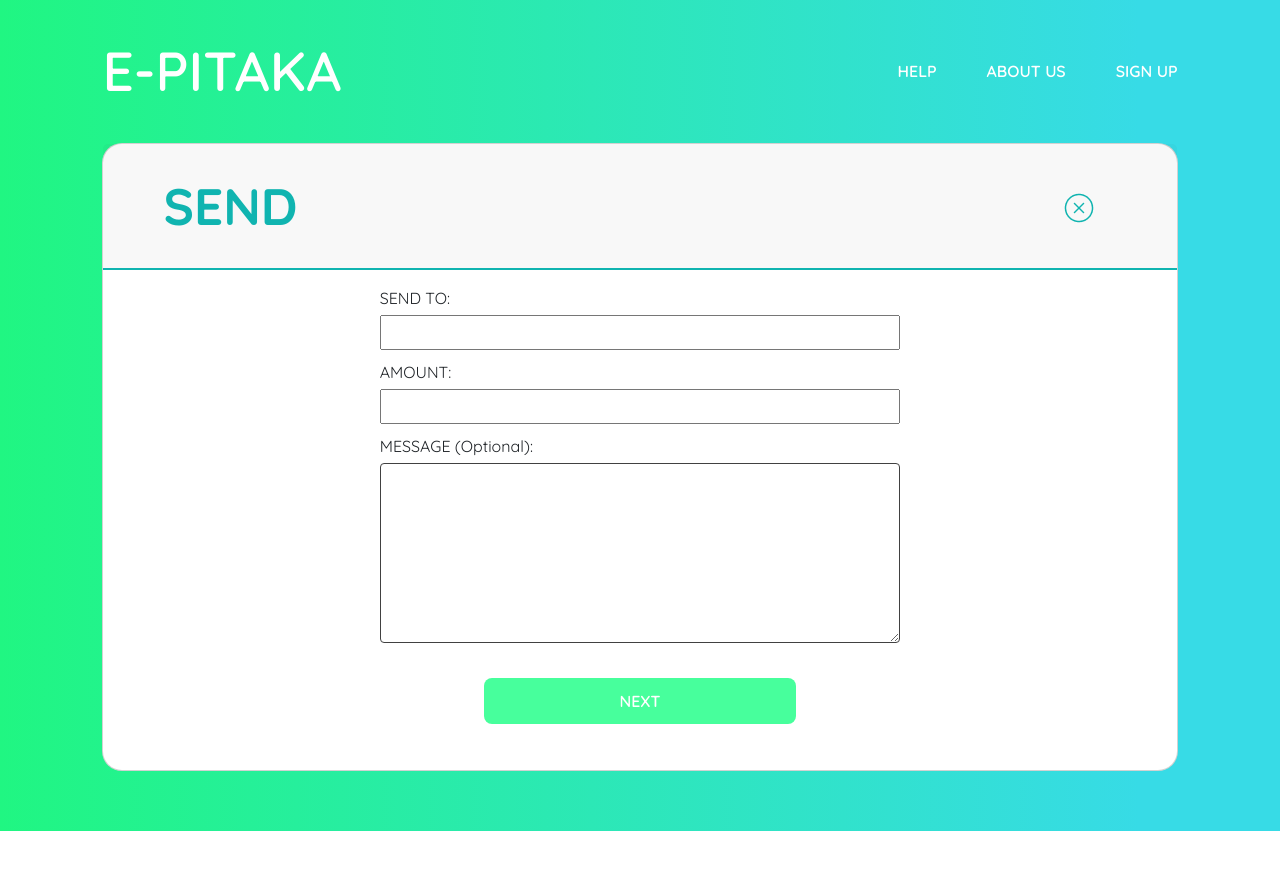
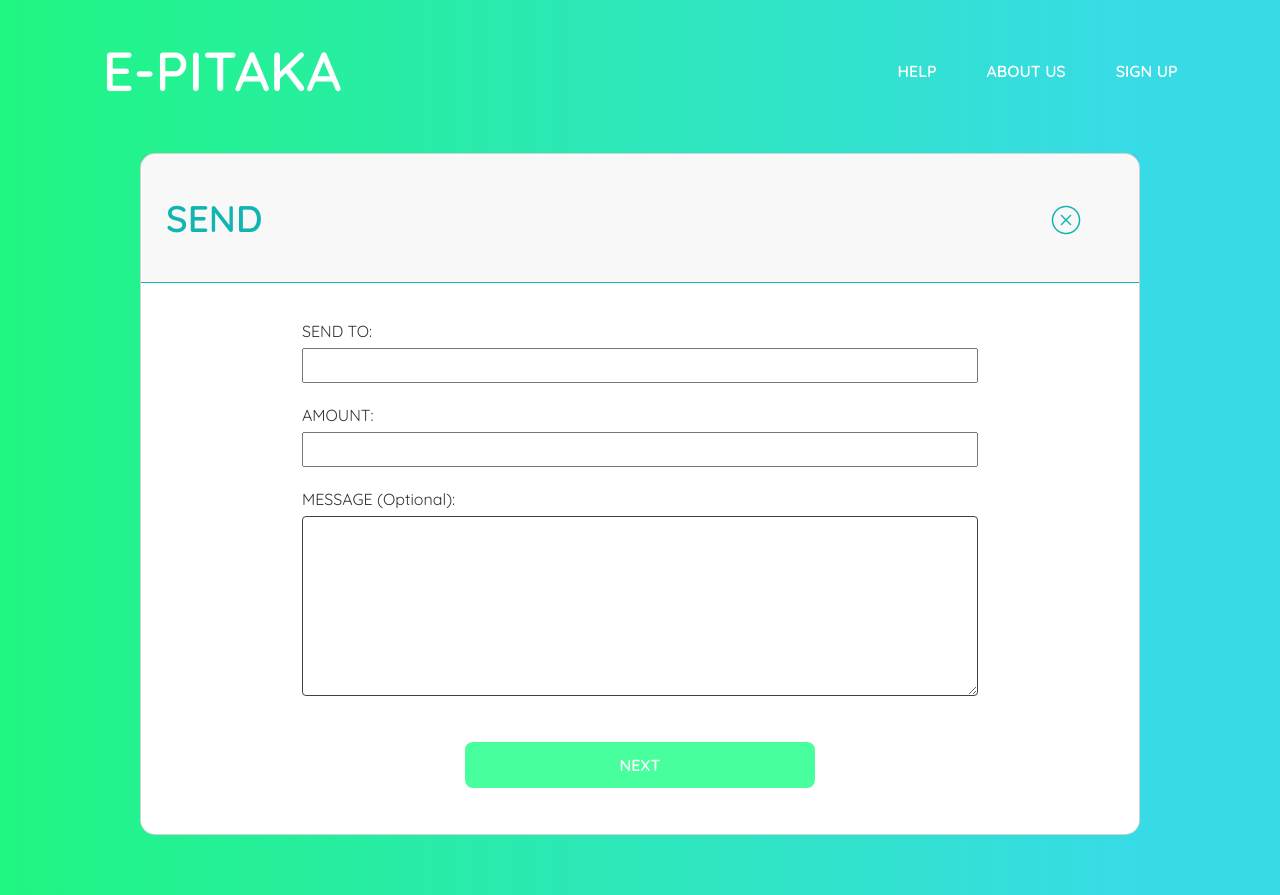
Before and after one commit to NotRelix/e-pitaka, a React (Vite) app in the folder client/: page /e-pitaka/send in a window 1280 px wide. Before the commit the page ends 831 px from the top, so only its background shows below. Built offline with nearby package versions, Linux system fonts and the light colour scheme; a web font is replaced by a local one.

Commit message:
fix: deposit, send, history, savings page css

```diff
--- a/client/src/components/CurrBalance.jsx
+++ b/client/src/components/CurrBalance.jsx
@@ -3,7 +3,7 @@ import view_hide from "../assets/View_hide.png";
 const CurrBalance = () => {
   return (
     <>
-      <div className="container balance-container">
+      <div className="card container balance-container">
         <div className="row balance-header">
           <div className="col">
             <h3>CURRENT BALANCE:</h3>
--- a/client/src/index.css
+++ b/client/src/index.css
@@ -25,6 +25,7 @@ body {
   min-width: 350px;
 }
 
+
 h1 {
   font-size: 3.2em;
   line-height: 1.1;
@@ -36,6 +37,7 @@ h1 {
 }
 
 h3 {
+
   font-weight: 600;
   margin-block-start: 1em;
   margin-block-end: 1em;
@@ -65,3 +67,13 @@ a{
   color: white;
   text-decoration: none;
 }
+
+.card{
+  border-radius: 15px;
+  color: #333;
+  transition: 0.4s;
+}
+
+.card:hover{
+  box-shadow: 0 0 10px rgba(68, 68, 68, 0.462);
+}
--- a/client/src/pages/Deposit.jsx
+++ b/client/src/pages/Deposit.jsx
@@ -10,9 +10,9 @@ function Deposit() {
   };
   return (
     <>
-      <div className="card deposit-container">
-        <div className="card-header line-color deposit-title">
-          <h1>DEPOSIT</h1>
+      <div className="card page-container">
+        <div className="card-header line-color page-header">
+          <h3>DEPOSIT</h3>
           <img
             src={closeButton}
             className="close-button"
@@ -20,16 +20,12 @@ function Deposit() {
           />
         </div>
         <div className="card-body deposit-body">
-          <h3 className="deposit-text">STEP 1:</h3>
-          <p className="deposit-text">Go to your School's Teller.</p>
-          <h3 className="deposit-text">STEP 2:</h3>
-          <p className="deposit-text">
-            Enter your username and your amount you want to deposit.
-          </p>
-          <h3 className="deposit-text">STEP 3:</h3>
-          <p className="deposit-text">
-            Wait for the confirmation if the deposit is successful.
-          </p>
+          <h4>STEP 1:</h4>
+          <p>Go to your School's Teller.</p>
+          <h4>STEP 2:</h4>
+          <p>Enter your username and your amount you want to deposit.</p>
+          <h4>STEP 3:</h4>
+          <p>Wait for the confirmation if the deposit is successful.</p>
         </div>
       </div>
     </>
--- a/client/src/pages/History.jsx
+++ b/client/src/pages/History.jsx
@@ -12,16 +12,16 @@ function History() {
   return (
     <>
       <div className="card history-container">
-        <div className="card-header line-color history-title">
-          <h1>HISTORY</h1>
+        <div className="card-header line-color">
+          <h3>HISTORY</h3>
           <img
             src={closeButton}
             className="close-button"
             onClick={handleCloseClick}
           />
         </div>
-        <div className="card-body deposit-body">
-          <ul className="list-group list-group-flush">
+        <div className="card-body">
+          <ul className="list-group list-group-flush transaction-list">
             {historyData.map((transaction) => (
               <li
                 className="list-group-item transaction-container"
--- a/client/src/pages/Savings.jsx
+++ b/client/src/pages/Savings.jsx
@@ -14,12 +14,12 @@ function Savings() {
     <>
       <div className="card savings-container">
         <div className="card-header line-color">
-          <h1>SAVING</h1>
+          <h3>SAVINGS</h3>
           <img src={closeButton} alt="" onClick={handleCloseClick} />
         </div>
         <div className="card-body savings-body">
           <p>TOTAL SAVINGS:</p>
-          <h1>₱{total.toFixed(2).replace(/(\d)(?=(\d{3})+(?!\d))/g, "$1,")}</h1>
+          <h3>₱{total.toFixed(2).replace(/(\d)(?=(\d{3})+(?!\d))/g, "$1,")}</h3>
           <div className="chart">
             <h1>CHART</h1>
           </div>
--- a/client/src/pages/Send.jsx
+++ b/client/src/pages/Send.jsx
@@ -10,9 +10,9 @@ function Send() {
   };
   return (
     <>
-      <div className="card send-container">
-        <div className="card-header line-color send-title">
-          <h1>SEND</h1>
+      <div className="card page-container send-box">
+        <div className="card-header line-color">
+          <h3>SEND</h3>
           <img
             src={closeButton}
             className="close-button"
@@ -20,6 +20,7 @@ function Send() {
           />
         </div>
         <div className="card-body send-body">
+          <div className="send-form">
             <form>
               <div className="send-input">
                 <label htmlFor="send-to" className="input-label">
@@ -39,12 +40,17 @@ function Send() {
                 </label>
                 <textarea rows="8" className="input-box"></textarea>
               </div>
-            <div className="button-container">
-              <button type="submit" className="next-button" onClick={() => navigate('/e-pitaka/send/confirm')}>
+              <div className="row justify-content-center">
+                <button
+                  type="submit"
+                  className="next-button"
+                  onClick={() => navigate("/e-pitaka/send/confirm")}
+                >
                   NEXT
                 </button>
               </div>
             </form>
+          </div>
         </div>
       </div>
     </>
--- a/client/src/styles/Deposit.css
+++ b/client/src/styles/Deposit.css
@@ -1,32 +1,41 @@
-.line-color {
-  border-bottom: 2px solid #10b4b0;
+.page-container{
+  margin: 20px auto;
+  max-width: 1000px;
 }
 
-.deposit-container {
-  border-radius: 20px;
-  height: 600px;
+.line-color {
+  border-bottom: 1px solid #10b4b0;
 }
 
-.deposit-title {
-  text-indent: 10px;
+.card-header {
+  display: flex;
+  justify-content: space-between;
+  align-items: center;
   color: #10b4b0;
+  padding: 5px 25px;
 }
 
-.deposit-text {
-  font-weight: bold;
-  text-indent: 30px;
-  color: #10b4b0;
+.card-header h3{
+  font-size: 37px;
 }
 
 .close-button {
   cursor: pointer;
-  margin-top: 40px;
-  margin-left: auto;
   margin-right: 30px;
-  transform: translateY(-50%);
 }
 
-.card-header {
-  display: flex;
-  align-items: center;
+.deposit-body{
+  margin: 25px;
 }
+
+.deposit-body h4{
+  margin: 10px 0;
+  font-weight: 600;
+  font-size: 27px;
+  color: #10b4b0;
+}
+
+.deposit-body p{
+  font-size: 18px;
+  margin-bottom: 40px;
+}
--- a/client/src/styles/History.css
+++ b/client/src/styles/History.css
@@ -1,14 +1,6 @@
-.line-color {
-  border-bottom: 2px solid #10b4b0;
-}
-
-.history-container {
-  border-radius: 20px;
-}
-
-.history-title {
-  text-indent: 10px;
-  color: #10b4b0;
+.history-container{
+  max-width: 1500px;
+  margin: auto;
 }
 
 .close-button {
@@ -19,17 +11,16 @@
   transform: translateY(-50%);
 }
 
-.card-header {
-  display: flex;
-  align-items: center;
-}
-
 .transaction-container {
   padding: 13px 10px;
 }
 
+.transaction-container:hover{
+  background-color: #cdcdcd23;
+}
+
 .transaction-value {
-  font-size: 30px;
+  font-size: 25px;
   font-weight: bold;
 }
 
--- a/client/src/styles/Home.css
+++ b/client/src/styles/Home.css
@@ -3,7 +3,7 @@
   max-width: 750px;
   margin: 50px auto;
   background-color: white;
-  box-shadow: 0 0 15px rgba(0, 0, 0, 0.25);
+  box-shadow: 0 0 5px rgba(0, 0, 0, 0.25);
   border-radius: 20px;
   padding: 35px 30px 15px;
 }
--- a/client/src/styles/Savings.css
+++ b/client/src/styles/Savings.css
@@ -1,18 +1,6 @@
-.savings-container {
-  border-radius: 20px;
-  /* max-width: 75%; */
+.savings-container{
+  max-width: 1500px;
   margin: auto;
-  color: #10b4b0;
-}
-
-.card-header {
-  display: flex;
-  justify-content: space-between;
-  padding: 0 50px;
-}
-
-.line-color {
-  border-bottom: 2px solid #10b4b0;
 }
 
 .savings-body {
@@ -21,12 +9,13 @@
 
 .savings-body p {
   margin-top: 20px;
-  margin-bottom: 0;
-  font-size: x-large;
-  font-weight: 900;
+  margin-bottom: 10px;
+  font-size: 20px;
+  font-weight: 600;
 }
 
-.savings-body h1 {
+.savings-body h3 {
+  font-size: 40px;
   margin-top: 0;
 }
 
@@ -34,11 +23,9 @@
   display: flex;
   justify-content: center;
   align-items: center;
-  border: 2px solid black;
-  border-radius: 20px;
+  border: 1px solid black;
   height: 350px;
-  max-width: 1300px;
   margin: auto;
   margin-bottom: 100px;
-  color: black;
+  color: #333;
 }
--- a/client/src/styles/Send.css
+++ b/client/src/styles/Send.css
@@ -1,46 +1,29 @@
-.send-container {
-  border-radius: 20px;
+.send-form{
+  width: 70%;
+  margin: auto;
 }
 
 .send-input {
-  display: flex;
-  flex-direction: column;
-  margin-bottom: 10px;
+  margin: 20px 0;
 }
 
 .send-input label {
   margin-bottom: 5px;
-  display: flex;
-  margin-left: 25%;
 }
 
 .input-box {
-  width: 50%;
+  width: 100%;
   padding: 5px;
   font-size: 14px;
   box-sizing: border-box;
-  align-self: center;
-}
-
-.button-container {
-  display: flex;
-  justify-content: center;
-  flex-direction: column;
-  align-items: center;
-  margin-top: 20px;
 }
 
 .next-button {
   background-color: rgb(71, 255, 156);
   color: white;
-  margin: 15px 0px 30px;
+  margin: 20px 0px 30px;
   padding: 10px;
-  width: 30%;
+  width: 50%;
   font-weight: 600;
   transition: 0.5s;
 }
-
-.send-title {
-  text-indent: 10px;
-  color: #10b4b0;
-}
--- a/client/src/styles/SignIn.css
+++ b/client/src/styles/SignIn.css
@@ -15,10 +15,6 @@
 
 .sign-in-form{
   max-width: 360px;
-}
-
-.form-container:hover{
-  box-shadow: 0 0 10px rgba(68, 68, 68, 0.462);
 }
 
 .form-container h3 {
```
Lines whose indentation alone changed are shown as unchanged.
